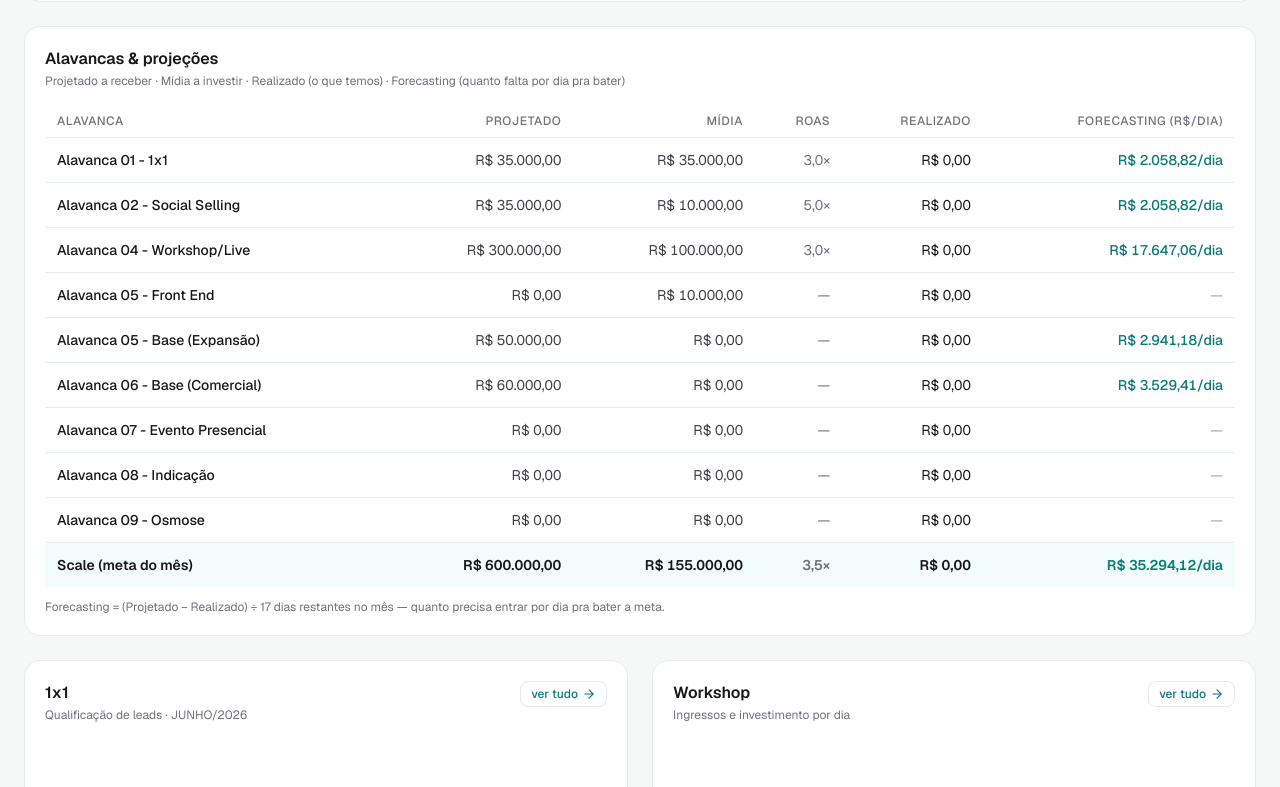
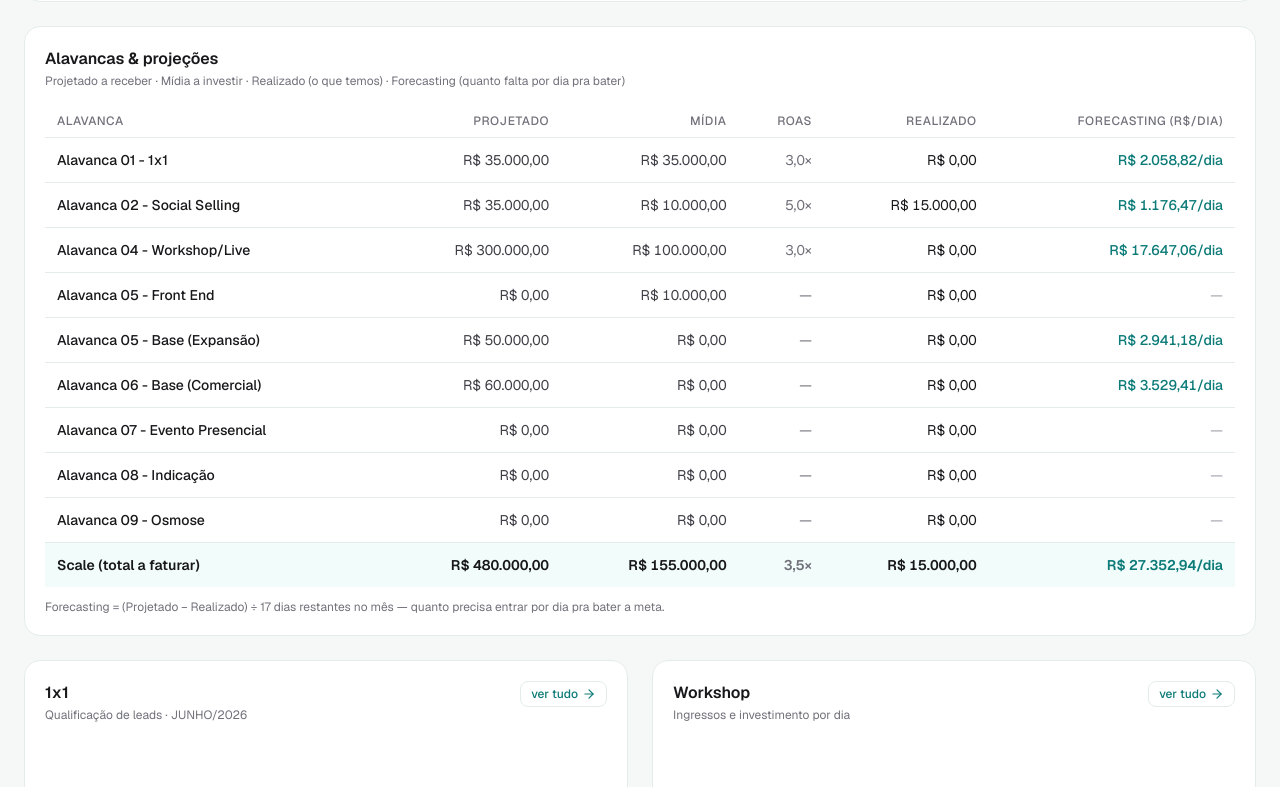
Before and after one commit to LucasBarduino7/dash1x1, a Next.js app: page / in a window 1280 px wide. Shown: the part 694-1481 px from the top of the page. Built offline with nearby package versions, Linux system fonts and the light colour scheme; no server answers.

Commit message:
feat: Scale = soma das alavancas + Realizado ao vivo (1x1, Social, Workshop)
- total a faturar = soma dos projetados das alavancas (não meta fixa)
- Realizado de 1x1/Social/Workshop puxado dos dashboards (workshop = ingressos + order bumps)

Co-Authored-By: Claude Opus 4.8 <noreply@anthropic.com>

```diff
--- a/app/page.tsx
+++ b/app/page.tsx
@@ -11,7 +11,7 @@ import { QualificationDonut } from '@/components/onex1/charts/QualificationDonut
 import { SalesChart } from '@/components/workshop/charts/SalesChart';
 import { getSocialSelling } from '@/lib/social/selling';
 import { RECEITAS_AVULSAS } from '@/data/geral-extras';
-import { ALAVANCAS, META_SCALE } from '@/data/alavancas';
+import { ALAVANCAS, META_SCALE_ROAS } from '@/data/alavancas';
 
 export const dynamic = 'force-dynamic';
 export const revalidate = 0;
@@ -105,13 +105,21 @@ export default async function Geral() {
   const hoje = new Date();
   const ultimoDia = new Date(hoje.getFullYear(), hoje.getMonth() + 1, 0).getDate();
   const diasRestantes = Math.max(1, ultimoDia - hoje.getDate() + 1);
+  // Realizado puxado ao vivo dos canais (o resto é manual da planilha).
+  const realizadoAuto: Record<NonNullable<(typeof ALAVANCAS)[number]['auto']>, number> = {
+    onex1: onex1R.status === 'fulfilled' ? onex1R.value.sales.faturamento1x1 : 0,
+    social: getSocialSelling().faturamento,
+    workshop: workshopR.status === 'fulfilled' ? workshopR.value.kiwify.faturamentoTotal : 0,
+  };
   const alavancas = ALAVANCAS.map((a) => {
-    const falta = Math.max(0, a.projetado - a.realizado);
+    const realizado = a.auto ? realizadoAuto[a.auto] : a.realizado;
+    const falta = Math.max(0, a.projetado - realizado);
     return {
       ...a,
+      realizado,
       falta,
       porDia: falta / diasRestantes,
-      batido: a.projetado > 0 && a.realizado >= a.projetado,
+      batido: a.projetado > 0 && realizado >= a.projetado,
     };
   });
   const totAlav = alavancas.reduce(
@@ -123,9 +131,6 @@ export default async function Geral() {
     }),
     { projetado: 0, midia: 0, realizado: 0, porDia: 0 },
   );
-  // Forecasting da meta Scale (target consolidado, não a soma das alavancas).
-  const scaleFalta = Math.max(0, META_SCALE.projetado - totAlav.realizado);
-  const scalePorDia = scaleFalta / diasRestantes;
 
   // Timeline combinada do workshop (ingressos por dia + investimento por dia)
   let workshopChart: { date: string; ingressos: number; spend: number }[] = [];
@@ -280,15 +285,15 @@ export default async function Geral() {
                 </tr>
               ))}
               <tr className="bg-tiffany-500/5">
-                <td className="px-3 py-3 font-semibold text-zinc-900">Scale (meta do mês)</td>
-                <td className="px-3 py-3 text-right font-semibold tabular-nums text-zinc-900">{brl(META_SCALE.projetado)}</td>
-                <td className="px-3 py-3 text-right font-semibold tabular-nums text-zinc-900">{brl(META_SCALE.midia)}</td>
+                <td className="px-3 py-3 font-semibold text-zinc-900">Scale (total a faturar)</td>
+                <td className="px-3 py-3 text-right font-semibold tabular-nums text-zinc-900">{brl(totAlav.projetado)}</td>
+                <td className="px-3 py-3 text-right font-semibold tabular-nums text-zinc-900">{brl(totAlav.midia)}</td>
                 <td className="px-3 py-3 text-right font-semibold tabular-nums text-zinc-500">
-                  {META_SCALE.roas.toFixed(1).replace('.', ',')}×
+                  {META_SCALE_ROAS.toFixed(1).replace('.', ',')}×
                 </td>
                 <td className="px-3 py-3 text-right font-semibold tabular-nums text-zinc-900">{brl(totAlav.realizado)}</td>
                 <td className="px-3 py-3 text-right font-semibold tabular-nums text-tiffany-700">
-                  {scaleFalta > 0 ? `${brl(scalePorDia)}/dia` : '✓ batido'}
+                  {totAlav.porDia > 0 ? `${brl(totAlav.porDia)}/dia` : '✓ batido'}
                 </td>
               </tr>
             </tbody>
--- a/data/alavancas.ts
+++ b/data/alavancas.ts
@@ -1,19 +1,21 @@
 // Alavancas e projeções do Scale — JUNHO (manual, fonte: planilha de metas).
 // Projetado = quanto pretende receber · Mídia = quanto vai investir · Realizado = o que já entrou.
-// Forecasting (calculado no Geral) = (projetado - realizado) ÷ dias restantes no mês.
+// O total "Scale" é a SOMA das alavancas. Forecasting = (projetado - realizado) ÷ dias restantes.
 
 export type Alavanca = {
   nome: string;
   projetado: number; // R$ a receber (meta)
   midia: number; // R$ de investimento em mídia
   roas?: number; // ROAS alvo
-  realizado: number; // R$ já realizado
+  realizado: number; // R$ já realizado (manual)
+  /** Quando definido, o Realizado é puxado AO VIVO do canal (ignora o manual acima). */
+  auto?: 'onex1' | 'social' | 'workshop';
 };
 
 export const ALAVANCAS: Alavanca[] = [
-  { nome: 'Alavanca 01 - 1x1', projetado: 35000, midia: 35000, roas: 3, realizado: 0 },
-  { nome: 'Alavanca 02 - Social Selling', projetado: 35000, midia: 10000, roas: 5, realizado: 0 },
-  { nome: 'Alavanca 04 - Workshop/Live', projetado: 300000, midia: 100000, roas: 3, realizado: 0 },
+  { nome: 'Alavanca 01 - 1x1', projetado: 35000, midia: 35000, roas: 3, realizado: 0, auto: 'onex1' },
+  { nome: 'Alavanca 02 - Social Selling', projetado: 35000, midia: 10000, roas: 5, realizado: 0, auto: 'social' },
+  { nome: 'Alavanca 04 - Workshop/Live', projetado: 300000, midia: 100000, roas: 3, realizado: 0, auto: 'workshop' },
   { nome: 'Alavanca 05 - Front End', projetado: 0, midia: 10000, realizado: 0 },
   { nome: 'Alavanca 05 - Base (Expansão)', projetado: 50000, midia: 0, realizado: 0 },
   { nome: 'Alavanca 06 - Base (Comercial)', projetado: 60000, midia: 0, realizado: 0 },
@@ -22,5 +24,5 @@ export const ALAVANCAS: Alavanca[] = [
   { nome: 'Alavanca 09 - Osmose', projetado: 0, midia: 0, realizado: 0 },
 ];
 
-/** Meta consolidada do Scale (linha de total da planilha). */
-export const META_SCALE = { projetado: 600000, midia: 155000, roas: 3.5 };
+/** ROAS alvo consolidado do Scale (linha de total). */
+export const META_SCALE_ROAS = 3.5;
```
